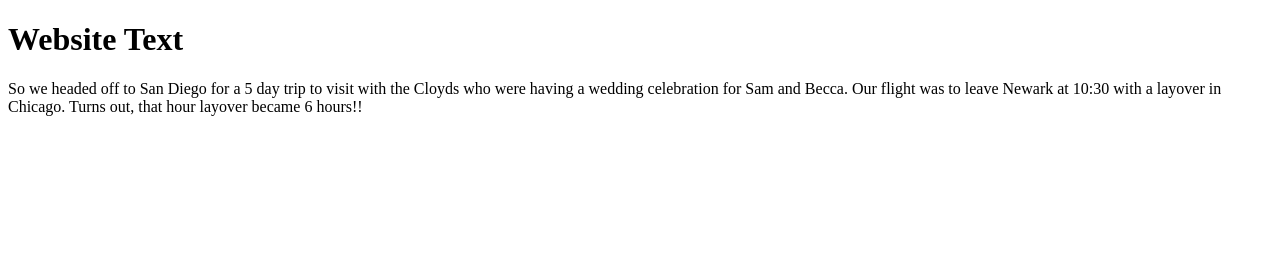
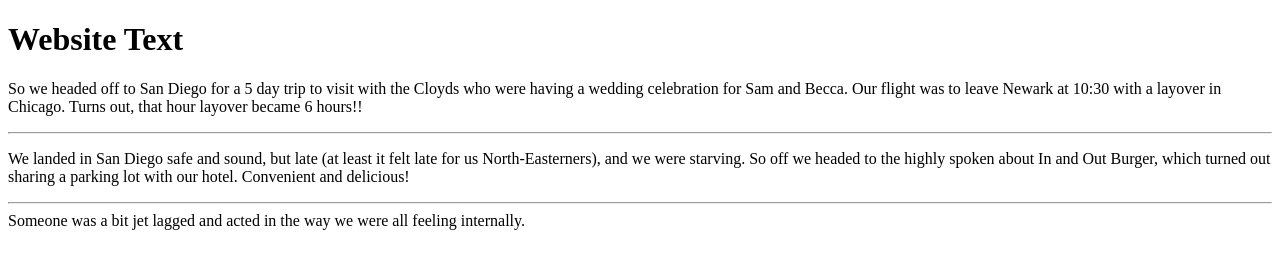
Before and after one commit to LizzieCathcart/LizzieCathcart.github.io, a plain HTML site: page index.html in a window 1280 px wide. Drawn offline with Linux system fonts and the light colour scheme.

Commit message:
Update index.html

```diff
--- a/index.html
+++ b/index.html
@@ -6,6 +6,10 @@
 <body>
 	<h1> Website Text </h1>
 		<p>So we headed off to San Diego for a 5 day trip to visit with the Cloyds who were having a wedding celebration for Sam and Becca. Our flight was to leave Newark at 10:30 with a layover in Chicago. Turns out, that hour layover became 6 hours!! </p>
-
+	<hr>
+	<p>We landed in San Diego safe and sound, but late (at least it felt late for us North-Easterners), and we were starving. So off we headed to the highly spoken about In and Out Burger, which turned out sharing  a parking lot
+with our hotel. Convenient and delicious!
+	<hr>
+	Someone was a bit jet lagged and acted in the way we were all feeling internally. </p>
 </body>
 </html>
```
